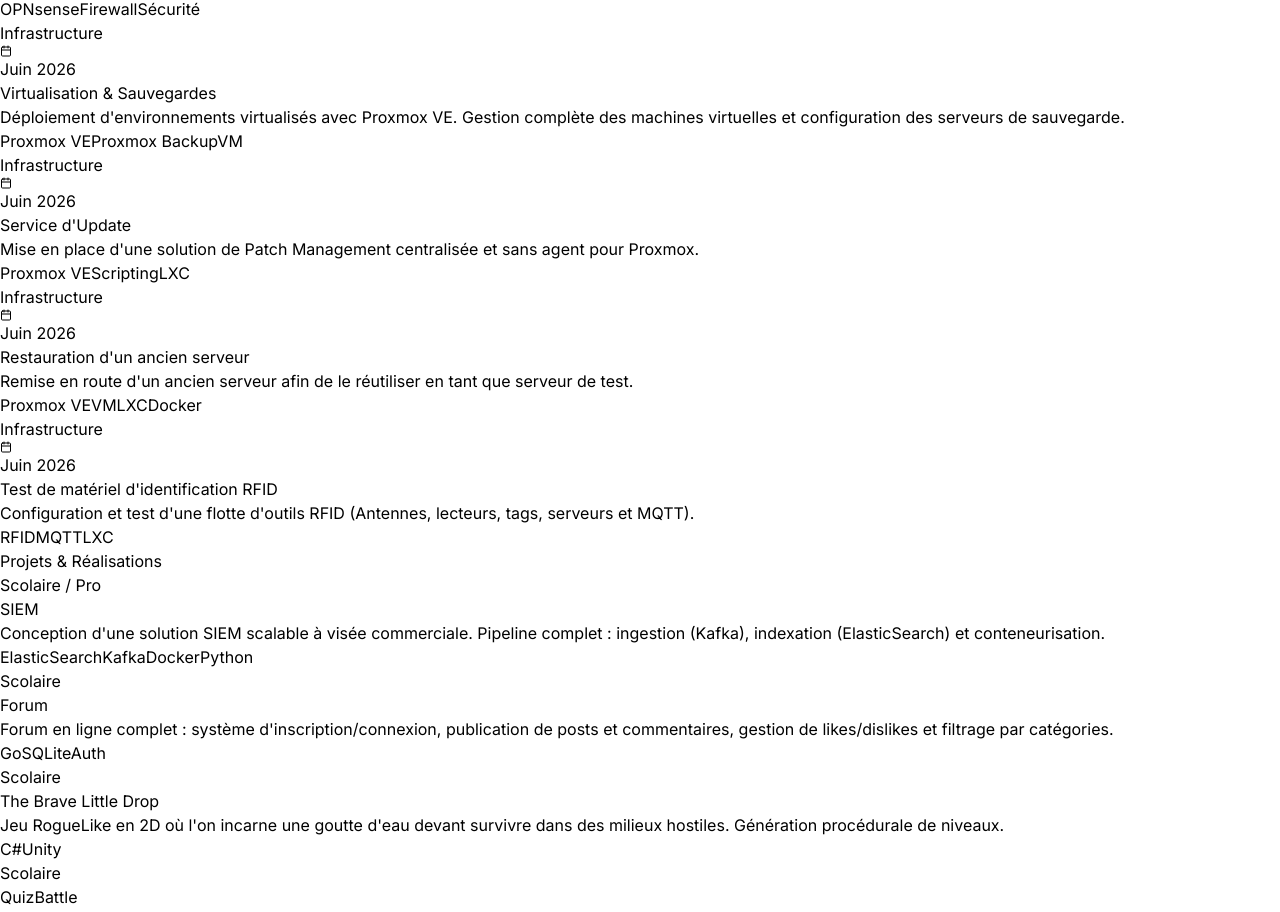
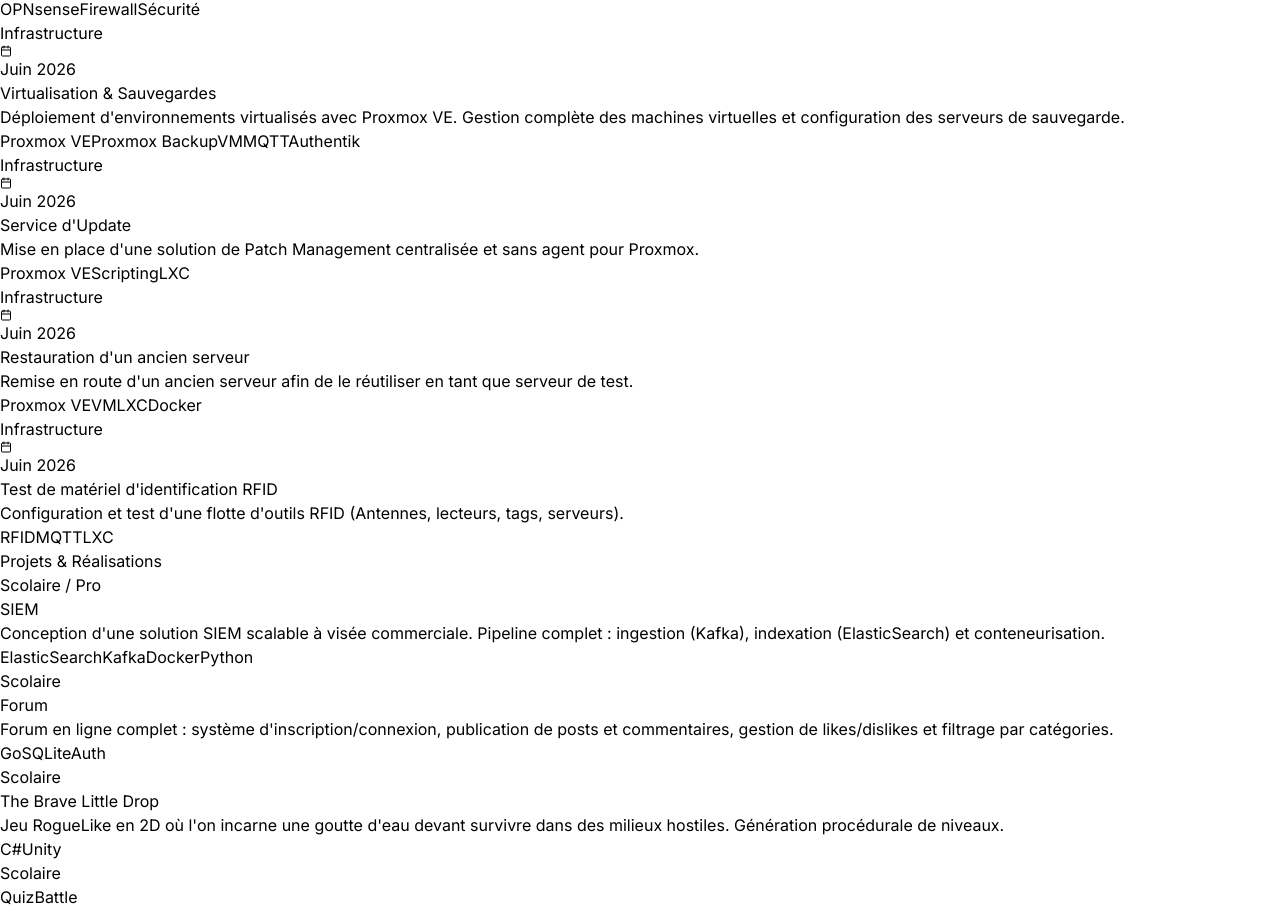
Before and after one commit to RuRuYnov/PortFolio, a Next.js app: page / in a window 1280 px wide. Shown: the part 2972-3884 px from the top of the page. Built offline with nearby package versions, Linux system fonts and the light colour scheme.

Commit message:
Ajustements techniques

```diff
--- a/src/app/page.tsx
+++ b/src/app/page.tsx
@@ -120,7 +120,7 @@
     category: "Infrastructure",
     date: "Juin 2026",
     desc: "Déploiement d'environnements virtualisés avec Proxmox VE. Gestion complète des machines virtuelles et configuration des serveurs de sauvegarde.",
-    techs: ["Proxmox VE", "Proxmox Backup", "VM"],
+    techs: ["Proxmox VE", "Proxmox Backup", "VM", "MQTT", "Authentik"],
     image: "/proxmox.jpg"
   },
   {
@@ -143,7 +143,7 @@
     title: "Test de matériel d'identification RFID",
     category: "Infrastructure",
     date: "Juin 2026",
-    desc: "Configuration et test d'une flotte d'outils RFID (Antennes, lecteurs, tags, serveurs et MQTT).",
+    desc: "Configuration et test d'une flotte d'outils RFID (Antennes, lecteurs, tags, serveurs).",
     techs: ["RFID", "MQTT", "LXC"],
     image: "/rfid.jpg"
   }
```
